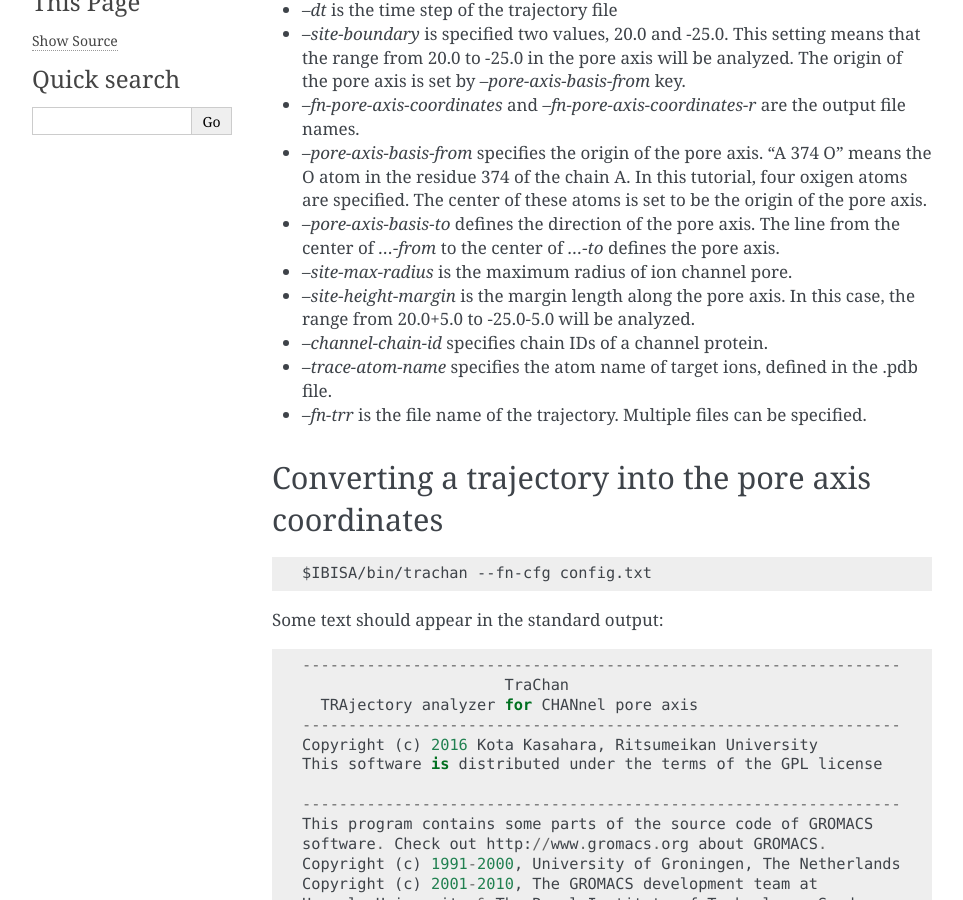
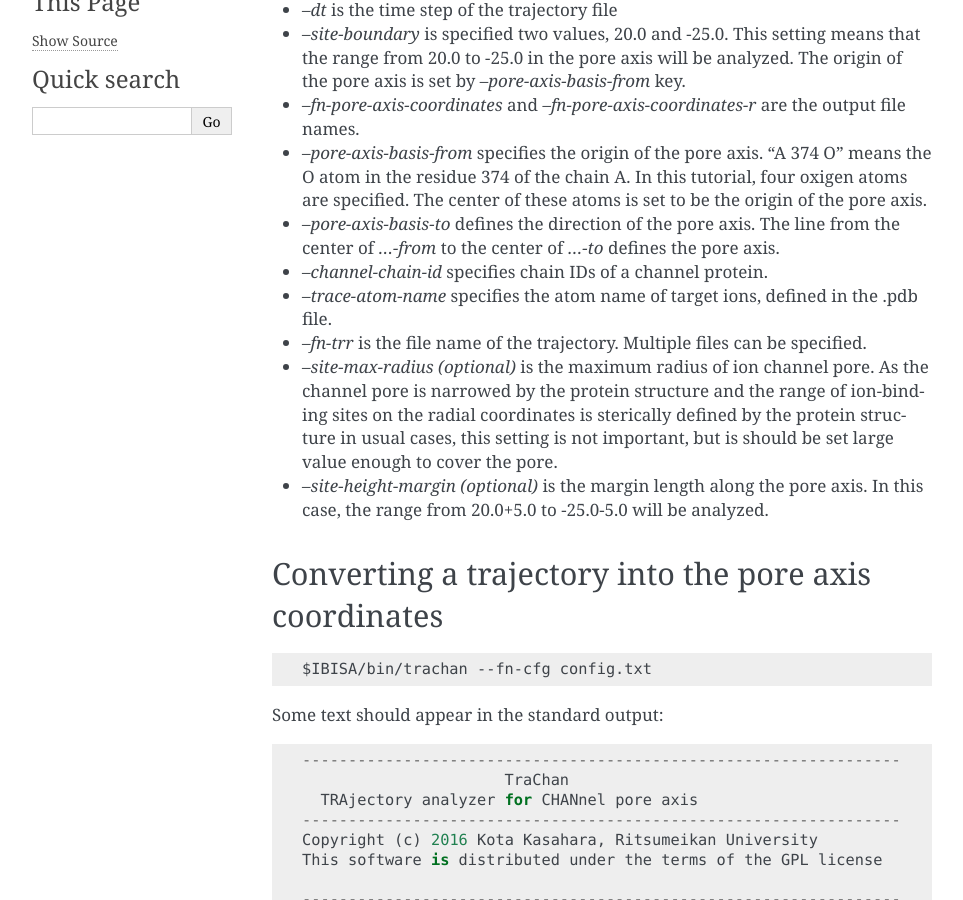
Before and after one commit to kotakasahara/IBiSA_tools, a Sphinx documentation site: the page built from doc/source/tutorial.rst, in a window 1280 px wide and 900 px high, scrolled down 855 px. Shown: the whole window, without its empty margins (148-1111 px from the left). Built offline with Sphinx 7.4.7, drawn with Linux system fonts in a browser that asks for light colours; formulas are drawn with MathJax 3.

Commit message:
v.1.00.a : Updating the documentation

```diff
--- a/doc/source/tutorial.rst
+++ b/doc/source/tutorial.rst
@@ -43,11 +43,11 @@ Each line indicate a set of key and values.
 * *--fn-pore-axis-coordinates* and *--fn-pore-axis-coordinates-r* are the output file names.
 * *--pore-axis-basis-from* specifies the origin of the pore axis. "A 374 O" means the O atom in the residue 374 of the chain A. In this tutorial, four oxigen atoms are specified. The center of these atoms is set to be the origin of the pore axis.
 * *--pore-axis-basis-to* defines the direction of the pore axis. The line from the center of *...-from* to the center of *...-to* defines the pore axis.
-* *--site-max-radius* is the maximum radius of ion channel pore.
-* *--site-height-margin* is the margin length along the pore axis. In this case, the range from 20.0+5.0 to -25.0-5.0 will be analyzed.
 * *--channel-chain-id* specifies chain IDs of a channel protein.
 * *--trace-atom-name* specifies the atom name of target ions, defined in the .pdb file.
 * *--fn-trr* is the file name of the trajectory. Multiple files can be specified.
+* *--site-max-radius (optional)* is the maximum radius of ion channel pore. As the channel pore is narrowed by the protein structure and the range of ion-binding sites on the radial coordinates is sterically defined by the protein structure in usual cases, this setting is not important, but is should be set large value enough to cover the pore.
+* *--site-height-margin (optional)* is the margin length along the pore axis. In this case, the range from 20.0+5.0 to -25.0-5.0 will be analyzed.
 
 Converting a trajectory into the pore axis coordinates
 -------------------------------------------------------------------------
```
Also changed, not shown: doc/source/images/fig_overview_detail.png, 7 other files.
